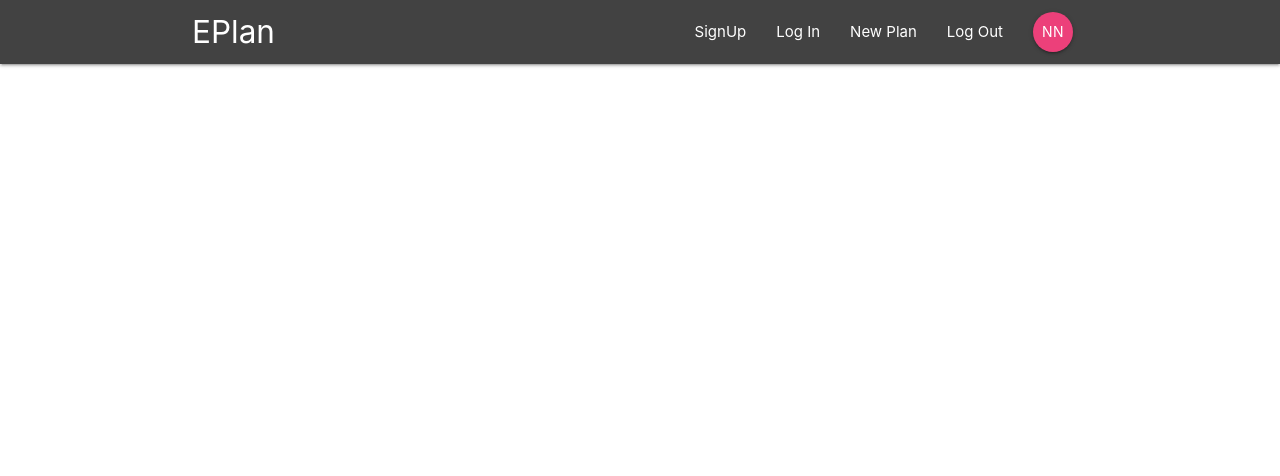
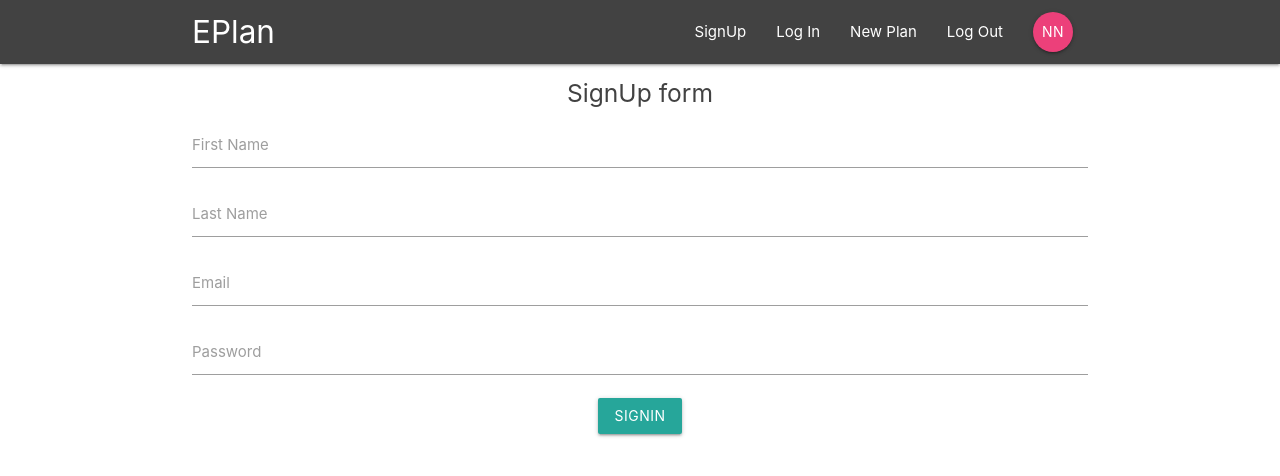
Before and after one commit to usmankhan07/React-Redux-Firebase, a React (Create React App) app in the folder planmanagement/: page /signup in a window 1280 px wide. Shown: the top 476 px of the page. Built offline with nearby package versions, Linux system fonts and the light colour scheme.

Commit message:
Signup completed

```diff
--- a/planmanagement/src/App.js
+++ b/planmanagement/src/App.js
@@ -4,7 +4,7 @@ import {BrowserRouter, Switch, Route} from 'react-router-dom';
 import Dashboard from './components/Dashboard/dashboard';
 import ProjectDetails from './components/Project/projectdetails';
 import SignIn from './components/Auth/signin';
-
+import SignUp from './components/Auth/signup';
 
 class App extends Component {
 
@@ -23,6 +23,7 @@ render() {
           }}/>
           <Route path = '/project/:id' component = {ProjectDetails}/>
           <Route path = '/signin' component = {SignIn}/>
+          <Route path = '/signup' component = {SignUp}/>
         </Switch>
       </div>
     </BrowserRouter>
--- a/planmanagement/src/components/Auth/signin.js
+++ b/planmanagement/src/components/Auth/signin.js
@@ -3,7 +3,9 @@ import React, { Component } from 'react'
 class SignIn extends Component {
     state = {
         email:null,
-        password:null
+        password:null,
+        firstName:null,
+        lastName:null
     }
 
     handleSubmit = (e)=> {
--- a/planmanagement/src/components/Auth/signup.js
+++ b/planmanagement/src/components/Auth/signup.js
@@ -0,0 +1,52 @@
+import React, { Component } from 'react'
+
+class SignUp extends Component {
+    state = {
+        email:null,
+        password:null,
+        firstName:null,
+        lastName:null
+    }
+
+    handleSubmit = (e)=> {
+        e.preventDefault();
+        console.log(this.state);
+    }
+    handleChange = (e) => {
+        this.setState({
+            [e.target.id]:e.target.value
+        })
+    }
+  render() {
+    return (
+      <div className = "SignUpform-content container">
+        <form  onSubmit = {this.handleSubmit} className="white">
+            <h5 className="grey-text text-darken-3 center">
+                SignUp form
+            </h5>
+            <div className="input-field">
+                <label htmlFor = "firstname">First Name</label>
+                <input type = "text" id = "firstname"  onChange = {this.handleChange}></input>
+            </div>
+            <div className="input-field">
+                <label htmlFor = "text">Last Name</label>
+                <input type = "text" id = "lastname"  onChange = {this.handleChange}></input>
+            </div>
+            <div className="input-field">
+                <label htmlFor = "email">Email</label>
+                <input type = "email" id = "email" onChange = {this.handleChange}></input>
+            </div>
+            <div className="input-field">
+                <label htmlFor = "password">Password</label>
+                <input type = "password" id = "password"  onChange = {this.handleChange}></input>
+            </div>
+            <div className="input-field center">
+                <button class="waves-effect waves-light btn">SignIn</button>
+            </div>
+        </form>
+      </div>
+    )
+  }
+}
+
+export default SignUp
```
